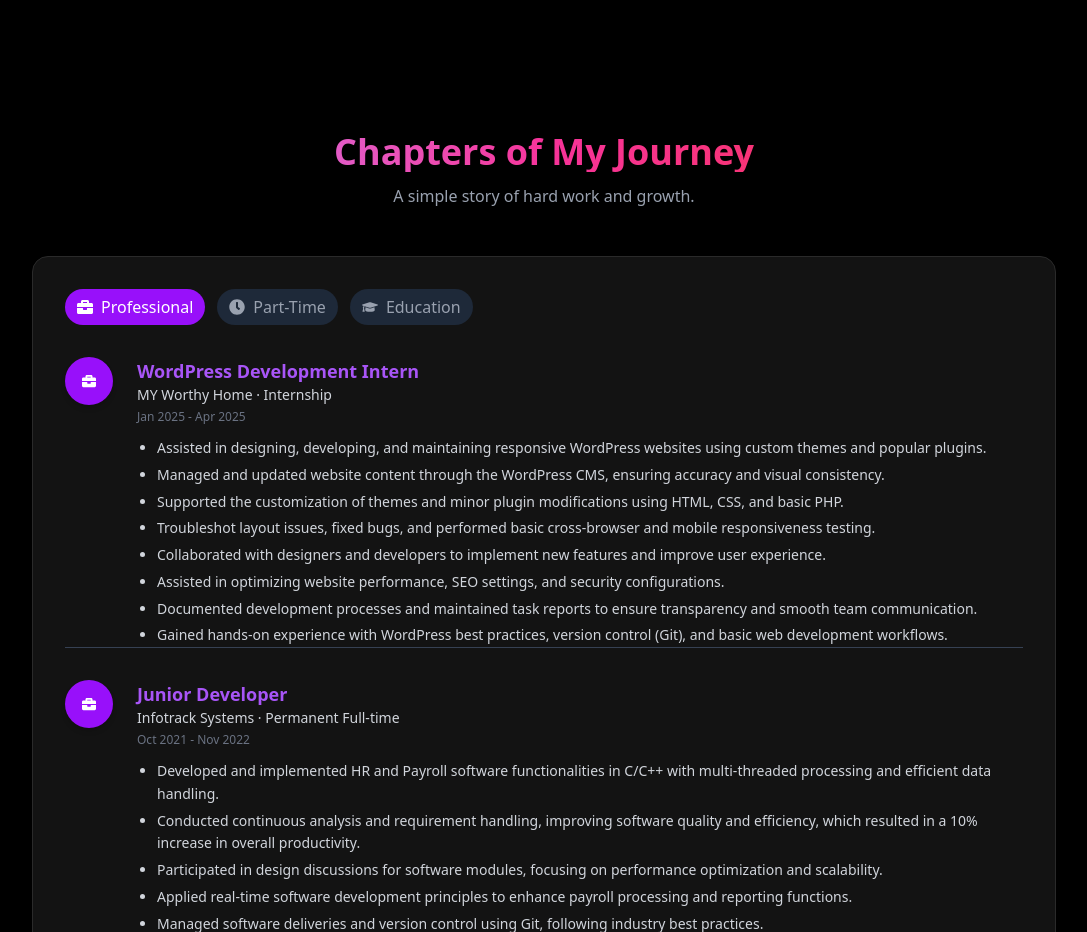
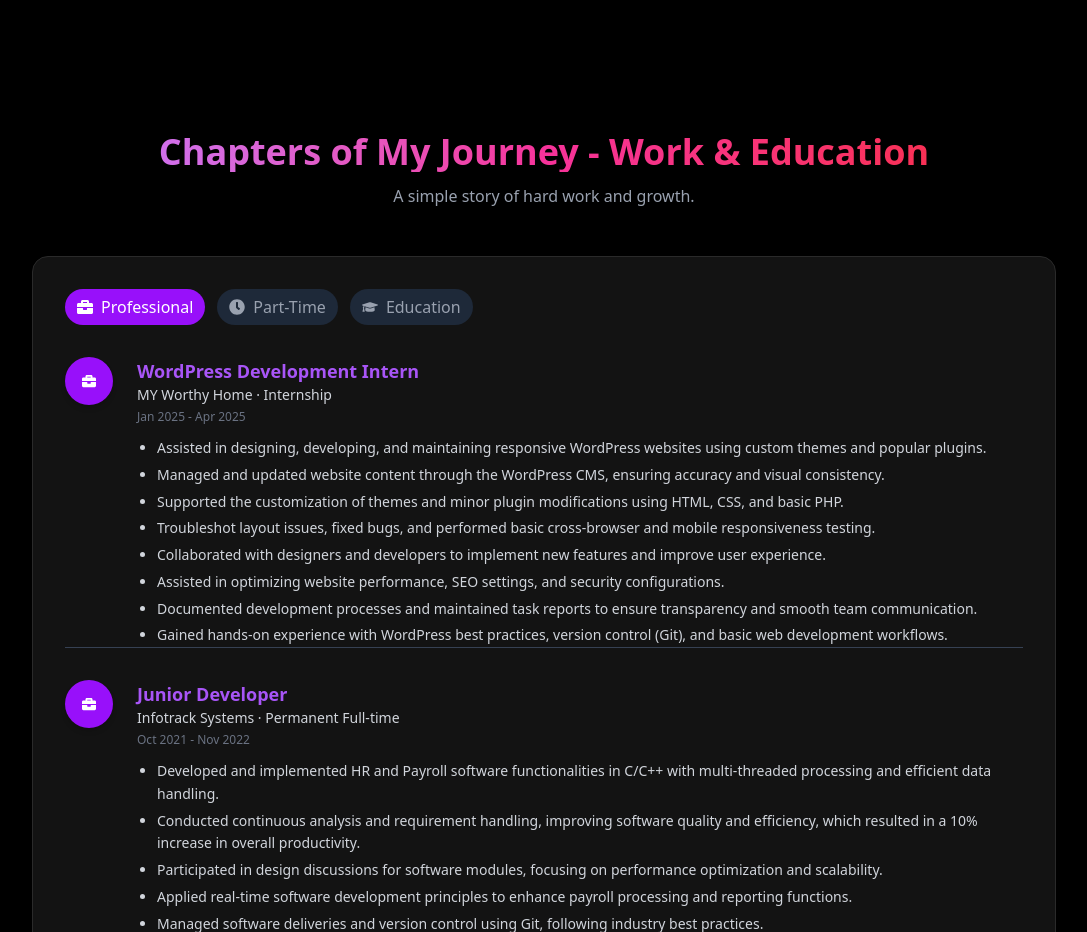
Before and after one commit to ArunPandyanVasam/arun-vasam, a React (Vite) app: page / in a window 1280 px wide. Shown: the part 1500-2432 px from the top of the page, without its empty margins (96-1183 px from the left). Built offline with nearby package versions, Linux system fonts and the light colour scheme.

Commit message:
Text change

```diff
--- a/src/components/Experience/Experience.jsx
+++ b/src/components/Experience/Experience.jsx
@@ -91,7 +91,7 @@ const Experience = () => {
           viewport={{ once: true }}
         >
           <h2 className="text-3xl sm:text-4xl font-extrabold text-transparent bg-clip-text bg-gradient-to-r from-purple-400 via-pink-500 to-red-500">
-            Chapters of My Journey
+            Chapters of My Journey - Work & Education
           </h2>
           <p className="text-gray-400 text-sm sm:text-base mt-3 max-w-xl mx-auto">
             A simple story of hard work and growth.
```
